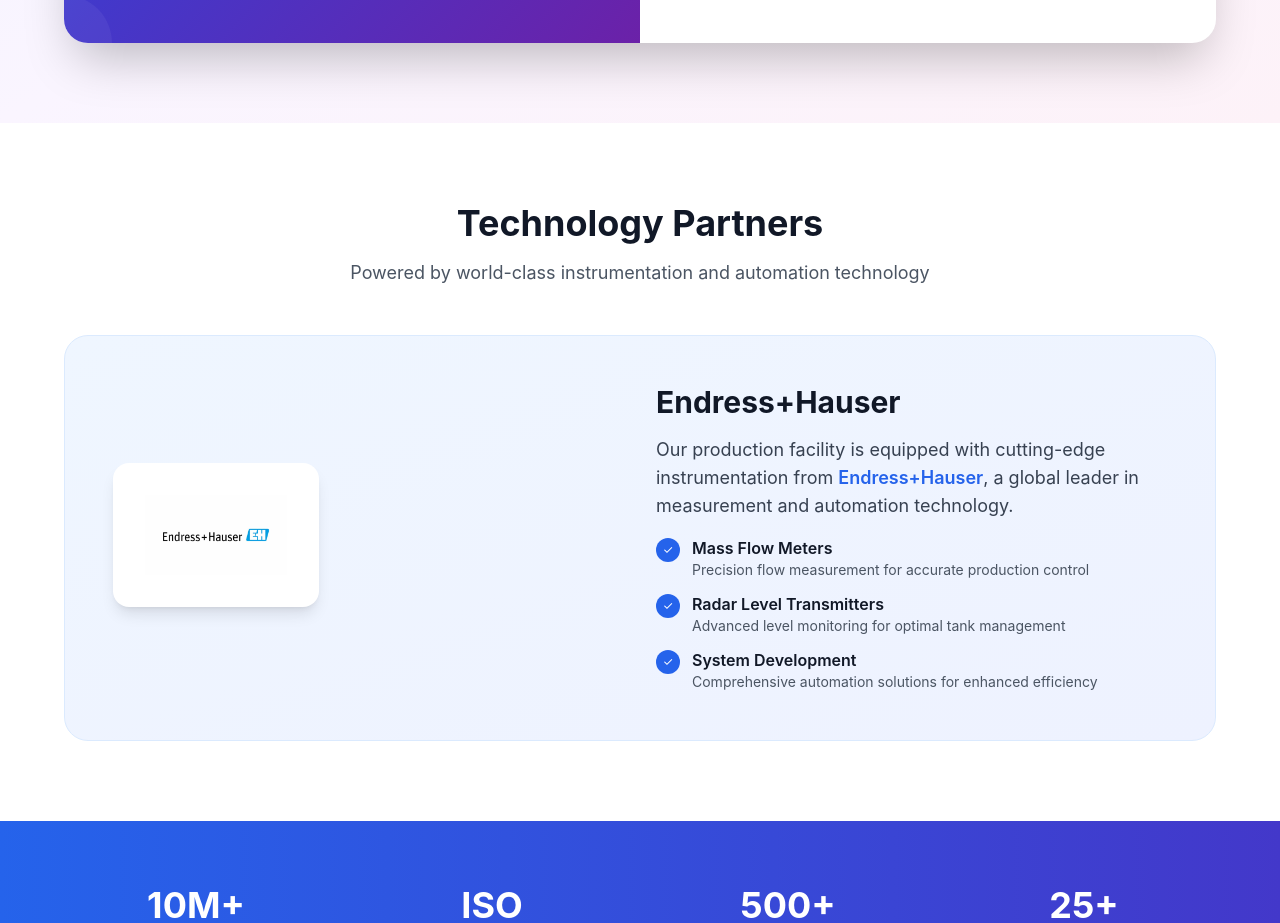
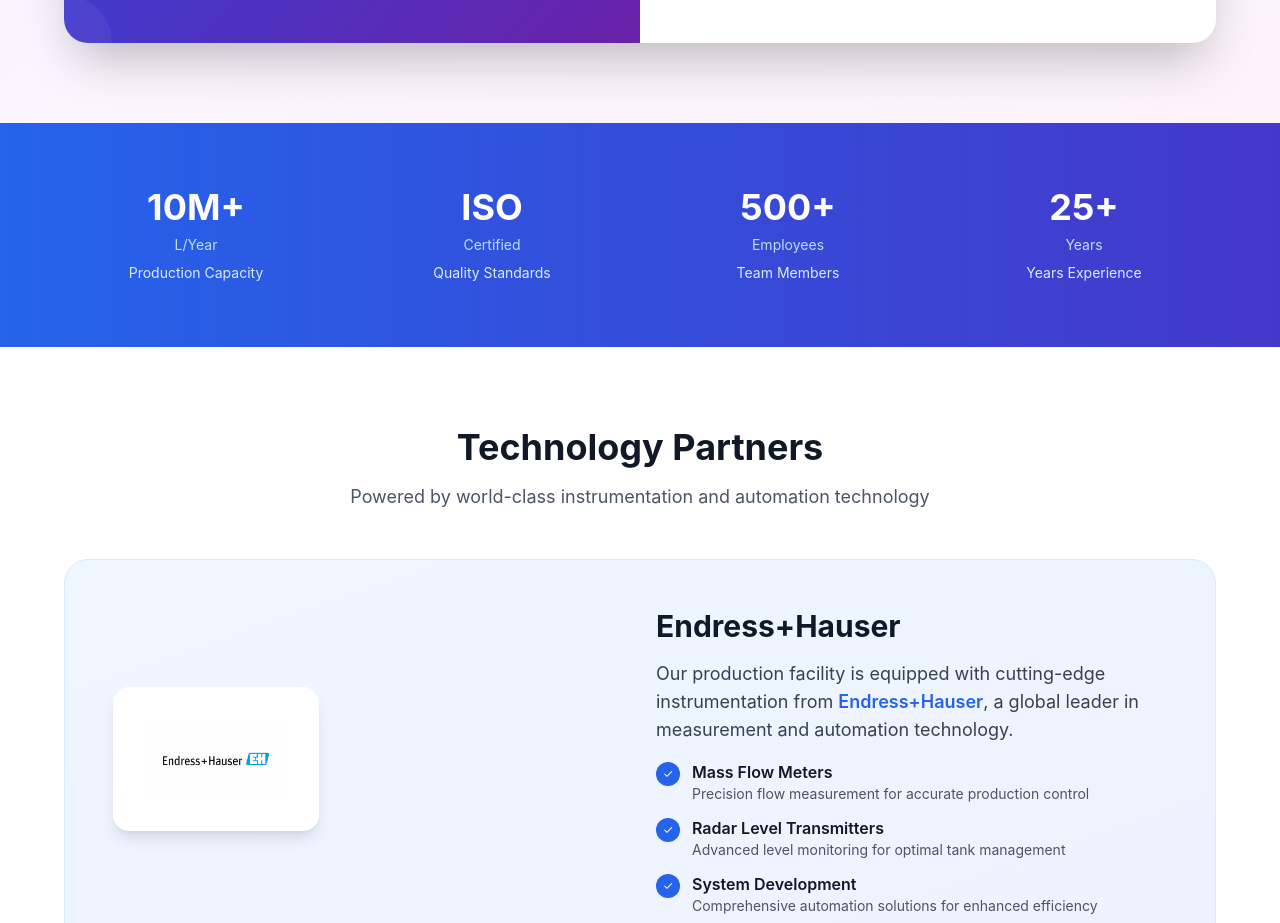
Before and after one commit to saha-trideep/sip2lifedatamanagement, a React (Vite) app in the folder client/: page / in a window 1280 px wide. Shown: the part 1820-2743 px from the top of the page. Built offline with nearby package versions, Linux system fonts and the light colour scheme; no server answers.

Commit message:
Fix landing page section order - Stats before Technology Partners for better flow

```diff
--- a/client/src/pages/Landing.jsx
+++ b/client/src/pages/Landing.jsx
@@ -166,6 +166,24 @@
                             </div>
                         </div>
                     </div>
+                </div>
+            </section>
+
+            {/* Stats Section */}
+            <section className="py-12 sm:py-16 px-4 sm:px-6 bg-gradient-to-r from-blue-600 to-indigo-700 text-white">
+                <div className="max-w-6xl mx-auto grid grid-cols-2 lg:grid-cols-4 gap-6 sm:gap-8">
+                    {[
+                        { label: "Production Capacity", value: "10M+", suffix: "L/Year" },
+                        { label: "Quality Standards", value: "ISO", suffix: "Certified" },
+                        { label: "Team Members", value: "500+", suffix: "Employees" },
+                        { label: "Years Experience", value: "25+", suffix: "Years" }
+                    ].map((stat, idx) => (
+                        <div key={idx} className="text-center">
+                            <div className="text-2xl sm:text-4xl font-bold mb-1 sm:mb-2">{stat.value}</div>
+                            <div className="text-xs sm:text-sm text-blue-200">{stat.suffix}</div>
+                            <div className="text-xs sm:text-sm text-blue-100 mt-1 sm:mt-2">{stat.label}</div>
+                        </div>
+                    ))}
                 </div>
             </section>
 
```
